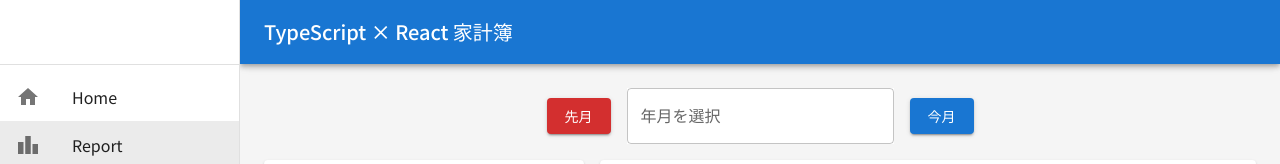
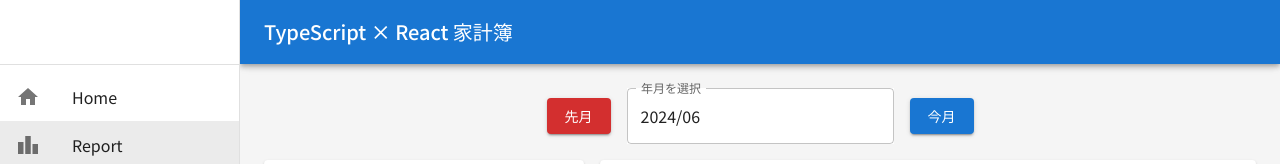
Before and after one commit to boon2187/household-app, a React (Create React App) app: page /report in a window 1280 px wide. Shown: the top 164 px of the page. Built offline with nearby package versions, Linux system fonts and the light colour scheme; no server answers; the database is empty.

Commit message:
渡されたcurrentMonthをDatePickerのvalueに設定

```diff
--- a/src/components/MonthSelector.tsx
+++ b/src/components/MonthSelector.tsx
@@ -5,7 +5,11 @@
 import { DatePicker } from "@mui/x-date-pickers/DatePicker";
 import { ja } from "date-fns/locale";
 
-const MonthSelector = () => {
+interface MonthSelectorProps {
+  currentMonth: Date;
+}
+
+const MonthSelector = ({ currentMonth }: MonthSelectorProps) => {
   return (
     <LocalizationProvider dateAdapter={AdapterDateFns} adapterLocale={ja}>
       <Box
@@ -15,6 +19,7 @@
           先月
         </Button>
         <DatePicker
+          value={currentMonth}
           label="年月を選択"
           sx={{ mx: 2, background: "white" }}
           views={["year", "month"]}
```
